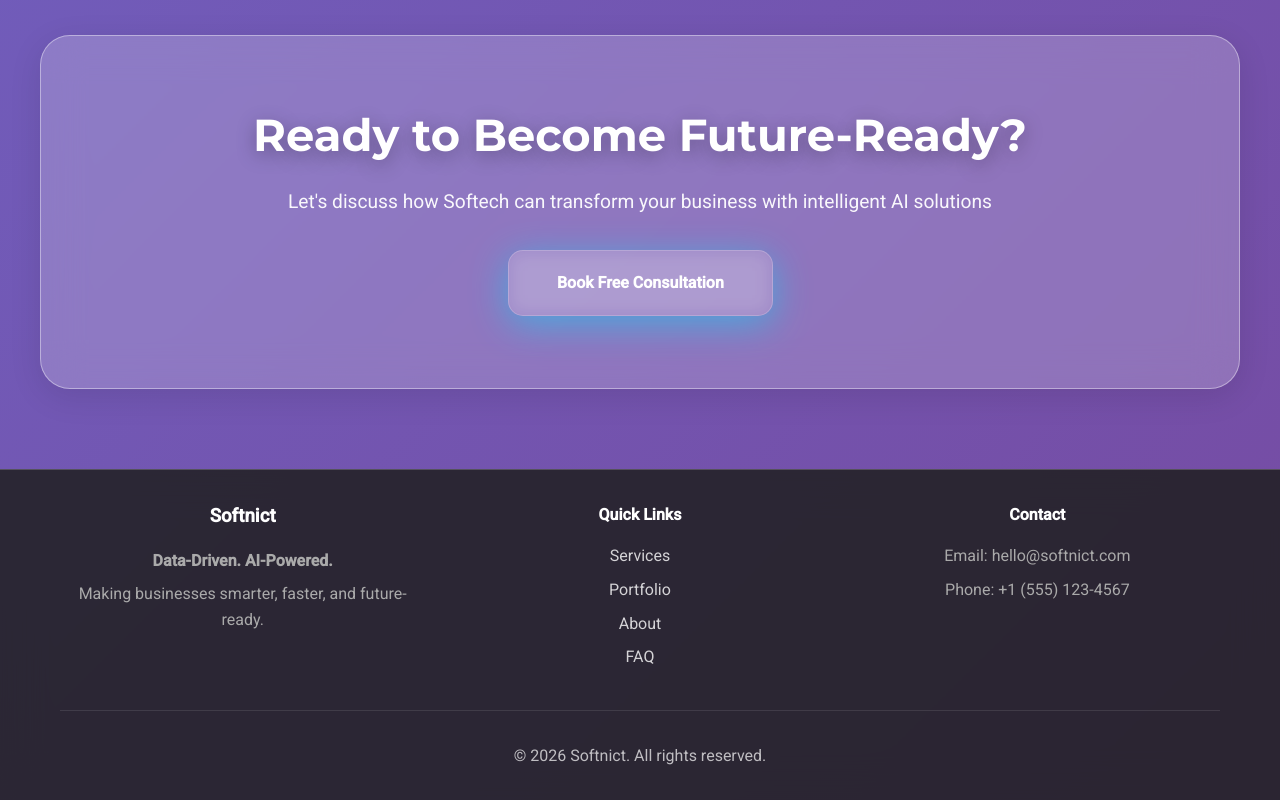
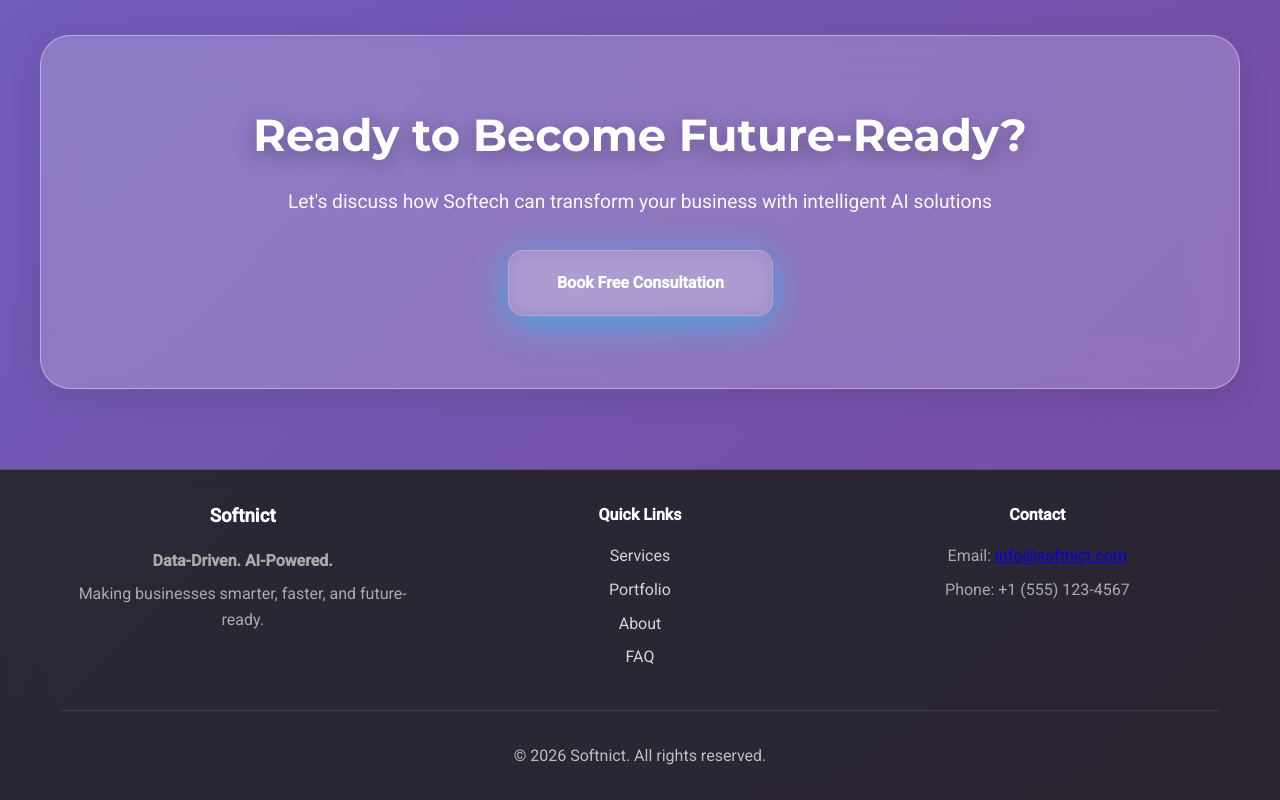
Before and after one commit to Kunal637/softnict, a Next.js app: page / in a window 1280 px wide. Shown: the part 4316-5116 px from the top of the page. Built offline with nearby package versions, Linux system fonts and the light colour scheme.

Commit message:
just updated mail

```diff
--- a/app/components/Footer.js
+++ b/app/components/Footer.js
@@ -19,7 +19,7 @@ export default function Footer() {
           </div>
           <div className="footer-section">
             <h4>Contact</h4>
-            <p>Email: hello@softnict.com</p>
+            <p>Email: <a href="mailto:info@softnict.com">info@softnict.com</a></p>
             <p>Phone: +1 (555) 123-4567</p>
           </div>
         </div>
```
